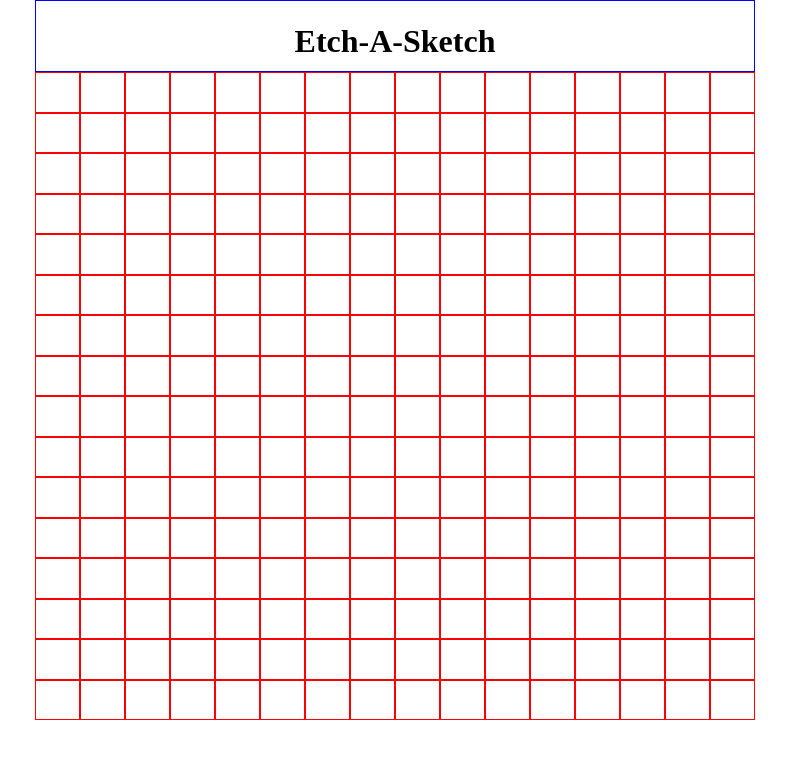
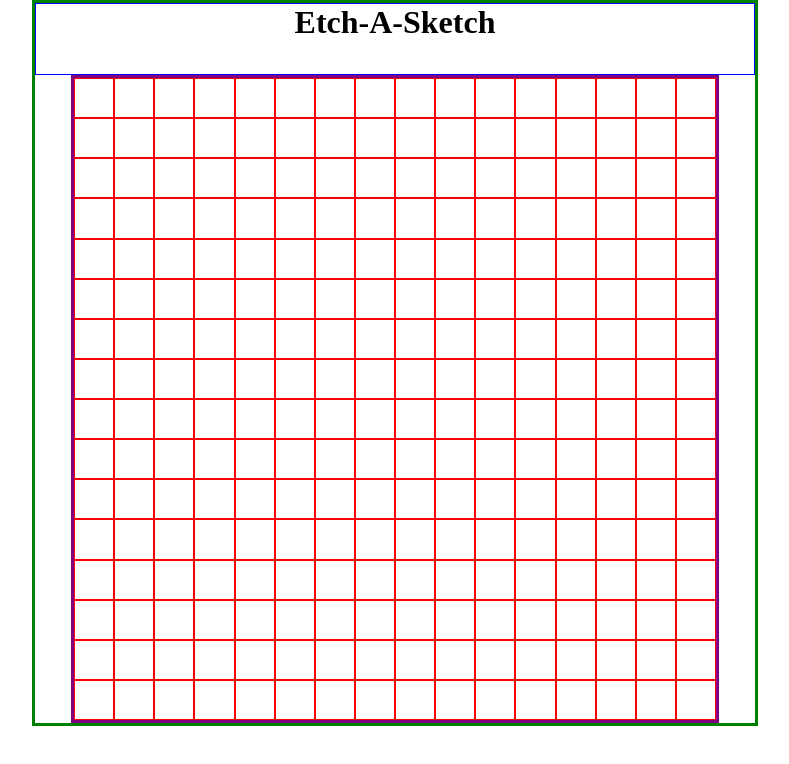
Before and after one commit to kentshenlim/Etch-A-Sketch, a plain HTML site: page index.html in a window 1280 px wide. Shown: the whole page, without its empty margins (245-1034 px from the left). Drawn offline with Linux system fonts and the light colour scheme.

Commit message:
Square the pixels properly

```diff
--- a/style.css
+++ b/style.css
@@ -12,9 +12,10 @@ html {
 
 
 body {
-    height: 90%;
+    height: 90%; /*Of html, html full-screen size*/
     aspect-ratio: 1/1; /*Square body, so each pixel is square too*/
     margin: 0 auto;
+    border: green solid 3px;
 }
 
 
@@ -24,7 +25,8 @@ h1 {
     text-align: center;
     margin: 0;
     height: 10%; /*90% for .container.big*/
-    line-height: 250%; /*Vertical position of text*/
+    min-height: fit-content;
+    /*line-height: 250%; /*Vertical position of text*/
 
 }
 
@@ -37,7 +39,11 @@ h1 {
 
 .container.big {
     flex-direction: column;
+    box-sizing: border-box;
     height: 90%; /*Leave some space for h1*/
+    width: 90%;
+    margin: 0 auto;
+    border: purple solid 3px;
 }
 
 
```
